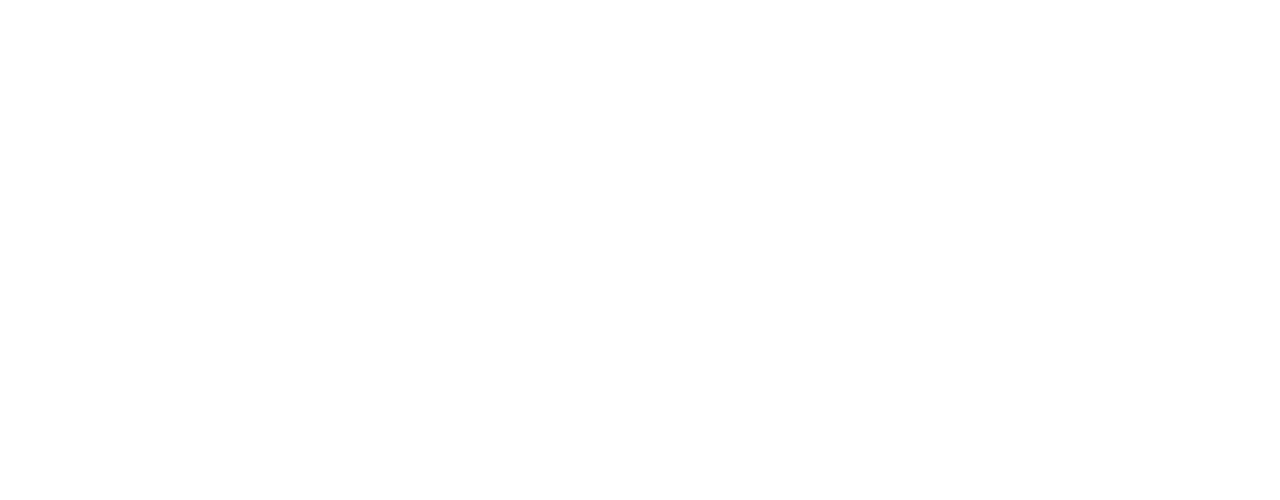
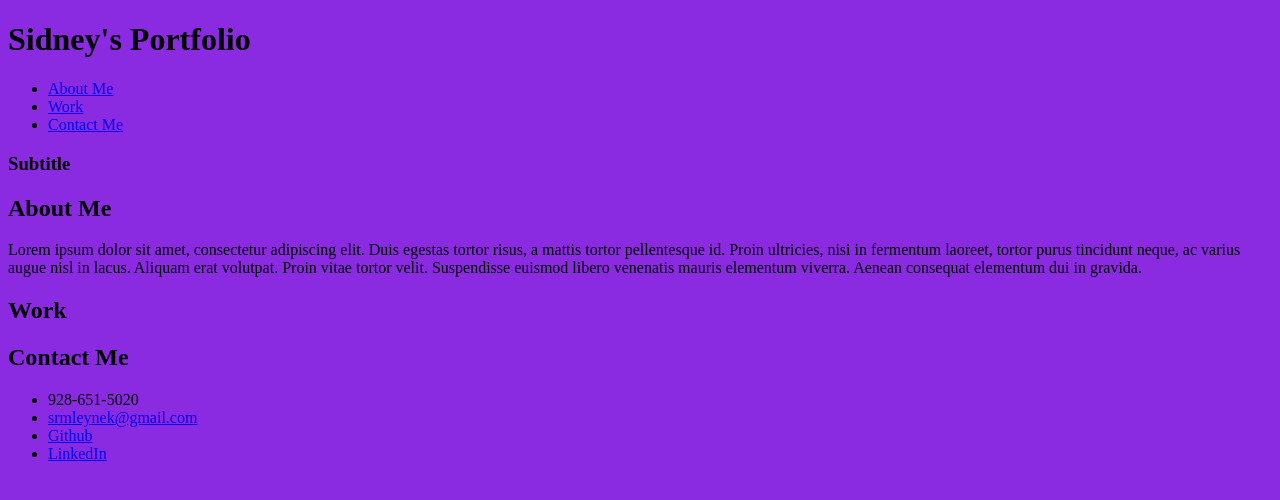
Before and after one commit to srmleynek/srm-portfolio, a plain HTML site: page index.html in a window 1280 px wide. Drawn offline with Linux system fonts and the light colour scheme.

Commit message:
link css, html framework

```diff
--- a/assets/style.css
+++ b/assets/style.css
@@ -0,0 +1,3 @@
+* {
+    background-color: blueviolet;
+}
--- a/index.html
+++ b/index.html
@@ -4,9 +4,56 @@
     <meta charset="UTF-8">
     <meta http-equiv="X-UA-Compatible" content="IE=edge">
     <meta name="viewport" content="width=device-width, initial-scale=1.0">
-    <title>Document</title>
+    <link rel="stylesheet" href="./assets/style.css">
+    <title>Sid's Portfolio</title>
 </head>
 <body>
-
+    <!-- header + naviagtion -->
+    <header>
+        <h1>Sidney's Portfolio</h1>
+    </header>
+    <nav>
+        <ul>
+            <li>
+                <a href="#about-me">About Me</a>
+            </li>
+            <li>
+                <a href="#work">Work</a>
+            </li>
+            <li>
+                <a href="#contact-me">Contact Me</a>
+            </li>
+        </ul>
+    </nav>
+    <!-- hero -->
+    <section class="hero">
+        <h3>Subtitle</h3>
+    </section>
+    <!-- about me section -->
+    <section id="about-me" class="about-me">
+        <h2>About Me</h2>
+        <p>Lorem ipsum dolor sit amet, consectetur adipiscing elit. Duis egestas tortor risus, a mattis tortor pellentesque id. Proin ultricies, nisi in fermentum laoreet, tortor purus tincidunt neque, ac varius augue nisl in lacus. Aliquam erat volutpat. Proin vitae tortor velit. Suspendisse euismod libero venenatis mauris elementum viverra. Aenean consequat elementum dui in gravida.</p>
+    </section>
+    <!-- work section -->
+    <section id="work" class="work">
+        <h2>Work</h2>
+        <!-- picture link grid? -->
+    </section>
+    <!-- contact section -->
+    <section id="contact-me" class="contact-me">
+        <h2>Contact Me</h2>
+        <ul>
+            <li>928-651-5020</li>
+            <li>
+                <a href="default email open">srmleynek@gmail.com</a>
+            </li>
+            <li>
+                <a href="githublink">Github</a>
+            </li>
+            <li>
+                <a href="linkedinurl">LinkedIn</a>
+            </li>
+        </ul>
+    </section>
 </body>
 </html>
```
